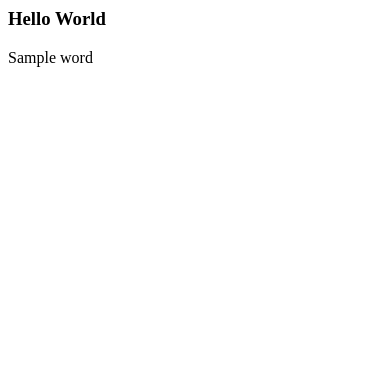
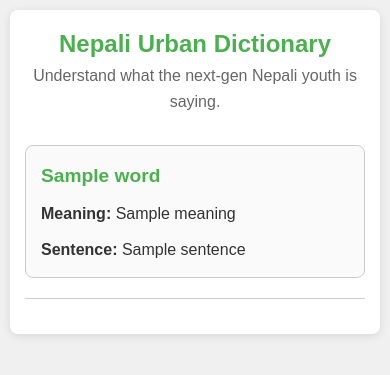
Before and after one commit to pranish-k/Nepalese-Urban-Dictionary, a Django app: template urban/templates/urban/home.html in a window 390 px wide. Shown: the top 375 px of the page. Run offline with Django 5.2, Linux system fonts and the light colour scheme; the template is opened without the code that fills it: most values are stand-ins (such as "Sample title", 1, 10 or a date in 2020).

Commit message:
basic layout completed

```diff
--- /dev/null
+++ b/urban/static/css/home_style.css
@@ -0,0 +1,98 @@
+/* General Reset */
+* {
+    margin: 0;
+    padding: 0;
+    box-sizing: border-box;
+}
+
+/* Body Styles */
+body {
+    font-family: 'Arial', sans-serif;
+    background-color: #f0f0f0; /* Light gray background for contrast */
+    color: #333; /* Dark gray text color for readability */
+    line-height: 1.6;
+    padding: 20px; /* Padding around the body */
+}
+
+/* Container Styles */
+.container {
+    max-width: 800px; /* Limit the width of the container */
+    margin: 0 auto; /* Center the container */
+    padding: 20px; /* Padding within the container */
+    background: #fff; /* White background for the content area */
+    border-radius: 8px; /* Rounded corners */
+    box-shadow: 0 2px 10px rgba(0, 0, 0, 0.1); /* Subtle shadow for depth */
+}
+
+/* Header Styles */
+header {
+    text-align: center; /* Center align the header text */
+    margin-bottom: 30px; /* Space below the header */
+}
+
+#title {
+    color: #4CAF50; /* Green color for the title */
+    font-size: 2em; /* Large font size for the title */
+}
+
+#subtitle {
+    font-size: 1.2em; /* Slightly smaller font size for the subtitle */
+    color: #666; /* Gray color for the subtitle */
+}
+
+/* Word List Styles */
+.word-list {
+    margin-top: 20px; /* Space above the word list */
+}
+
+.word-entry {
+    padding: 15px; /* Padding within each word entry */
+    border: 1px solid #ccc; /* Light gray border around each entry */
+    border-radius: 8px; /* Rounded corners for each entry */
+    background: #fafafa; /* Slightly off-white background for entries */
+    margin-bottom: 10px; /* Space below each entry */
+}
+
+.word-title {
+    font-size: 1.5em; /* Larger font size for word titles */
+    color: #4CAF50; /* Green color for word titles */
+}
+
+.word-meaning,
+.word-sentence {
+    margin-top: 10px; /* Space above meanings and sentences */
+}
+
+/* Divider Styles */
+.divider {
+    border: none; /* Remove default border */
+    border-top: 1px solid #ccc; /* Light gray line for divider */
+    margin: 20px 0; /* Space above and below the divider */
+}
+
+/* Responsive Styles */
+@media (max-width: 600px) {
+    body {
+        padding: 10px; /* Reduce padding for smaller screens */
+    }
+
+    .container {
+        padding: 15px; /* Reduce padding within the container */
+    }
+
+    #title {
+        font-size: 1.5em; /* Smaller title size for mobile */
+    }
+
+    #subtitle {
+        font-size: 1em; /* Smaller subtitle size for mobile */
+    }
+
+    .word-title {
+        font-size: 1.2em; /* Smaller word title size for mobile */
+    }
+
+    input[type="submit"] {
+        font-size: 14px; /* Smaller button size for mobile */
+    }
+}
--- a/urban/templates/urban/home.html
+++ b/urban/templates/urban/home.html
@@ -1,10 +1,35 @@
-<h3>Hello World</h3>
+{% load static %}
 
+<!DOCTYPE html>
+<html lang="en">
 
+<head>
+    <meta charset="UTF-8">
+    <meta name="viewport" content="width=device-width, initial-scale=1.0">
+    <link href="{% static 'css/home_style.css' %}" rel="stylesheet" type="text/css">
+    <title>Nepali Urban Dictionary</title>
+</head>
 
-{% for word in words %}
-    <div>
-        <p>{{ word }}</p>
+<body>
+    <div class="container">
+        <header>
+            <h3 id="title">Nepali Urban Dictionary</h3>
+            <p id="subtitle">Understand what the next-gen Nepali youth is saying.</p>
+        </header>
+
+        <div class="word-list">
+            {% for word in words %}
+                <div class="word-entry">
+                    <h4 class="word-title">{{ word.title }}</h4>
+                    <p class="word-meaning"><strong>Meaning:</strong> {{ word.meaning }}</p>
+                    {% if word.sentence %}
+                        <p class="word-sentence"><strong>Sentence:</strong> {{ word.sentence }}</p>
+                    {% endif %}
+                </div>
+                <hr class="divider">
+            {% endfor %}
+        </div>
     </div>
+</body>
 
-{% endfor %}
+</html>
--- /dev/null
+++ b/urban/templates/urban/updatewords.html
@@ -0,0 +1,6 @@
+<h3>If any mistakes update here</h3>
+
+<form action="">
+    <input type="submit" name ="update" value="Update">
+
+</form>
--- a/urban/urls.py
+++ b/urban/urls.py
@@ -2,5 +2,8 @@ from django.urls import path
 from . import views
 
 urlpatterns = [
-    path('', views.index)
+    path('', views.index, name='home'),
+    path('submit/',views.submit, name='submit'),
+    path('update/<str:pk>', views.update, name='update' ),
+
 ]
```
Also changed, not shown: urban/forms.py (+14 -1 lines), urban/static/css/submit_style.css (added, +79 -0 lines), urban/templates/urban/submit.html (added, +22 -0 lines).
